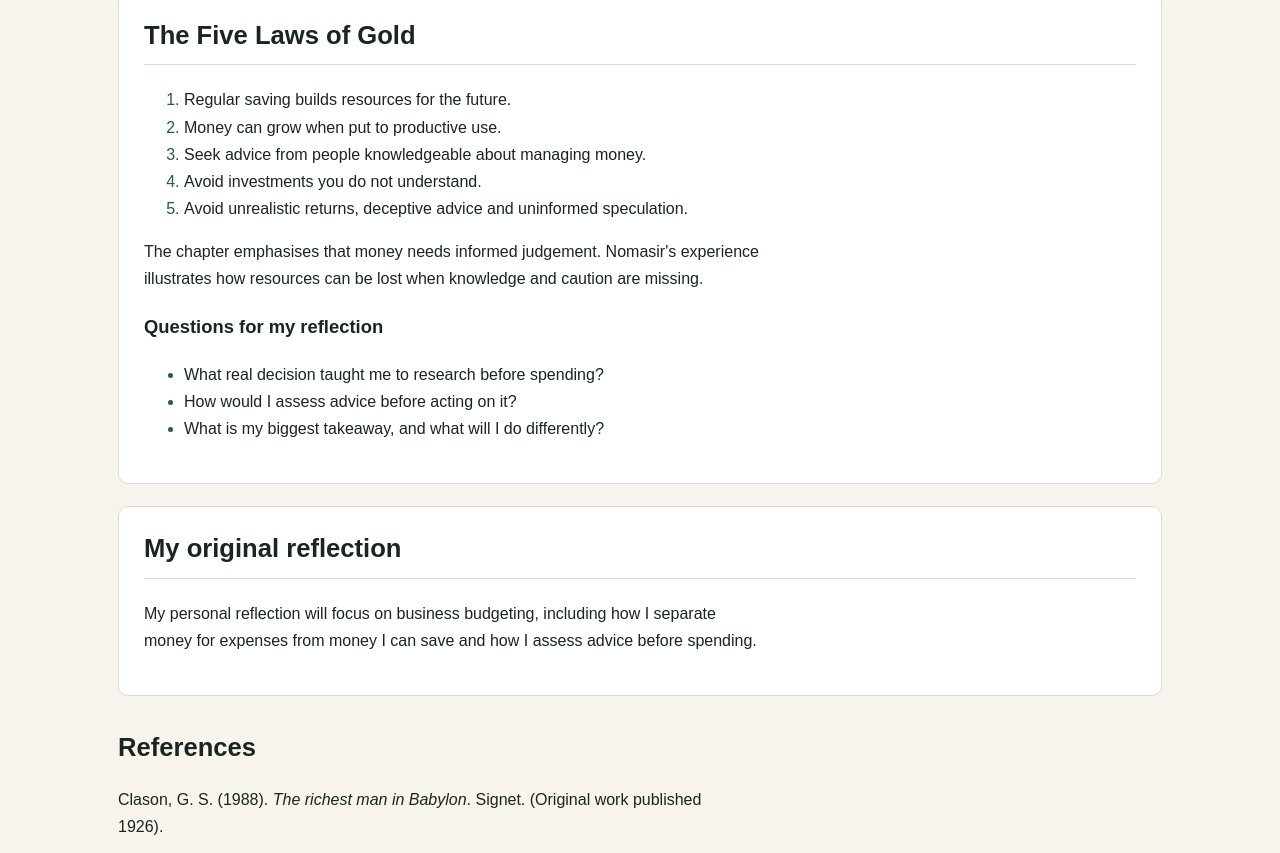
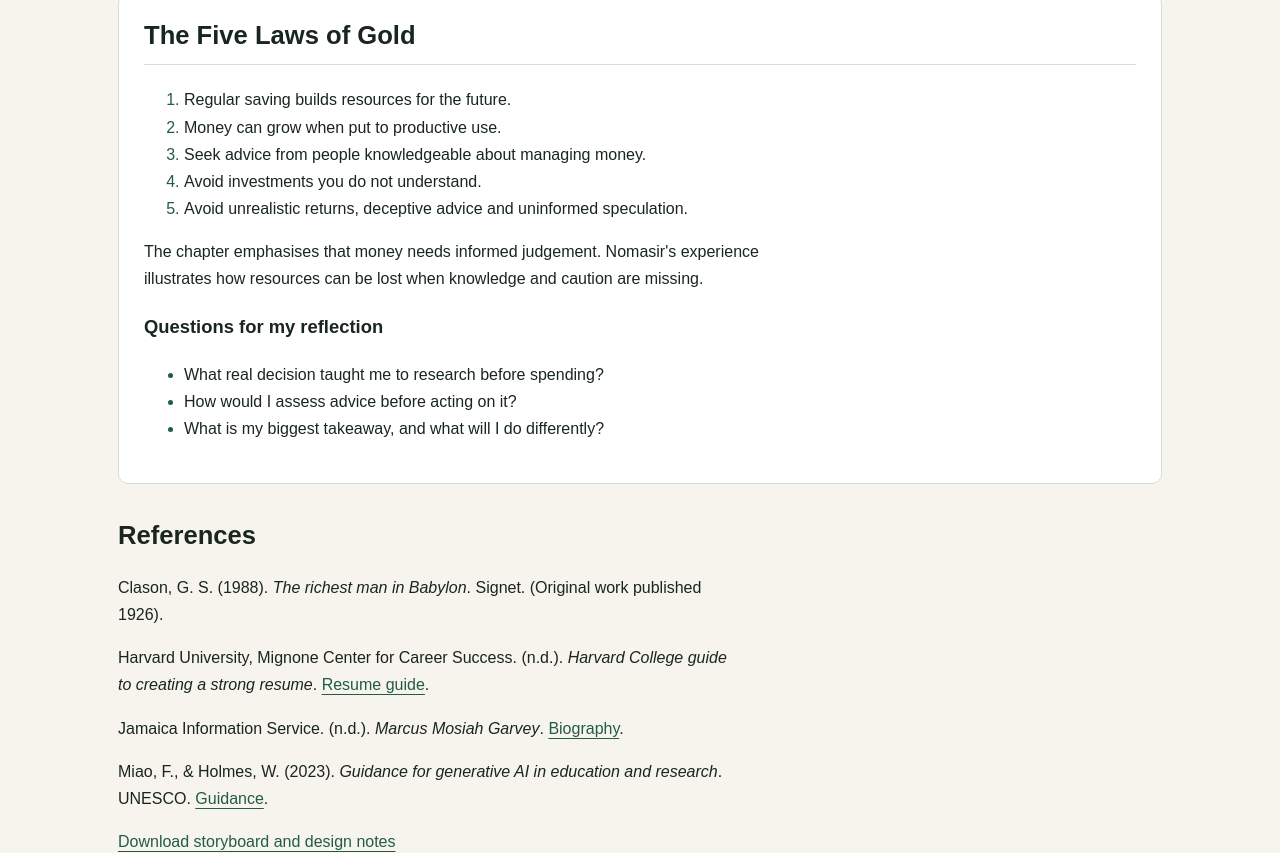
Before and after one commit to jayxutech/2400651_IA1_S1AY27, a plain HTML site: page Codes/development.html in a window 1280 px wide. Shown: the part 1088-1941 px from the top of the page. Drawn offline with Linux system fonts and the light colour scheme.

Commit message:
Remove unfinished reflection placeholder

```diff
--- a/Codes/development.html
+++ b/Codes/development.html
@@ -25,7 +25,6 @@
 <nav aria-label="Chapter bookmarks">
 <a href="#seven-cures">Seven cures</a>
 <a href="#five-laws">Five laws</a>
-<a href="#reflection">My reflection</a>
 <a href="#references">References</a>
 </nav>
 <p class="notice">My notes on saving, spending and informed decisions.</p>
@@ -65,10 +64,6 @@
 <li>What is my biggest takeaway, and what will I do differently?</li>
 </ul>
 </article>
-<article id="reflection">
-<h2>My original reflection</h2>
-<p>My personal reflection will focus on business budgeting, including how I separate money for expenses from money I can save and how I assess advice before spending.</p>
-</article>
 <section id="references">
 <h2>References</h2>
 <p>Clason, G. S. (1988). <cite>The richest man in Babylon</cite>. Signet. (Original work published 1926).</p>
```
